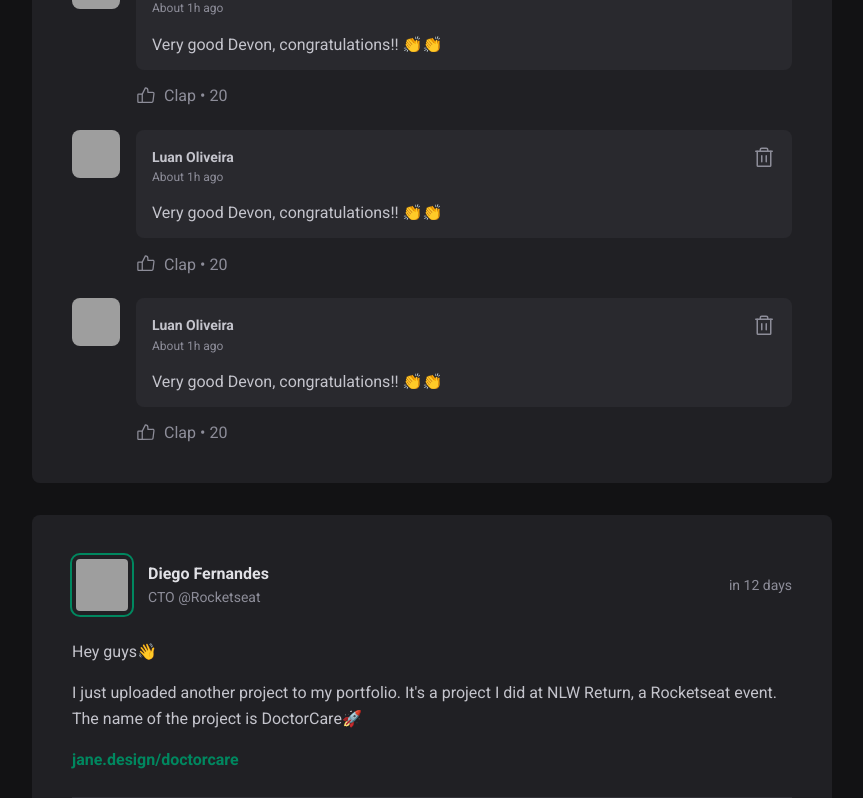
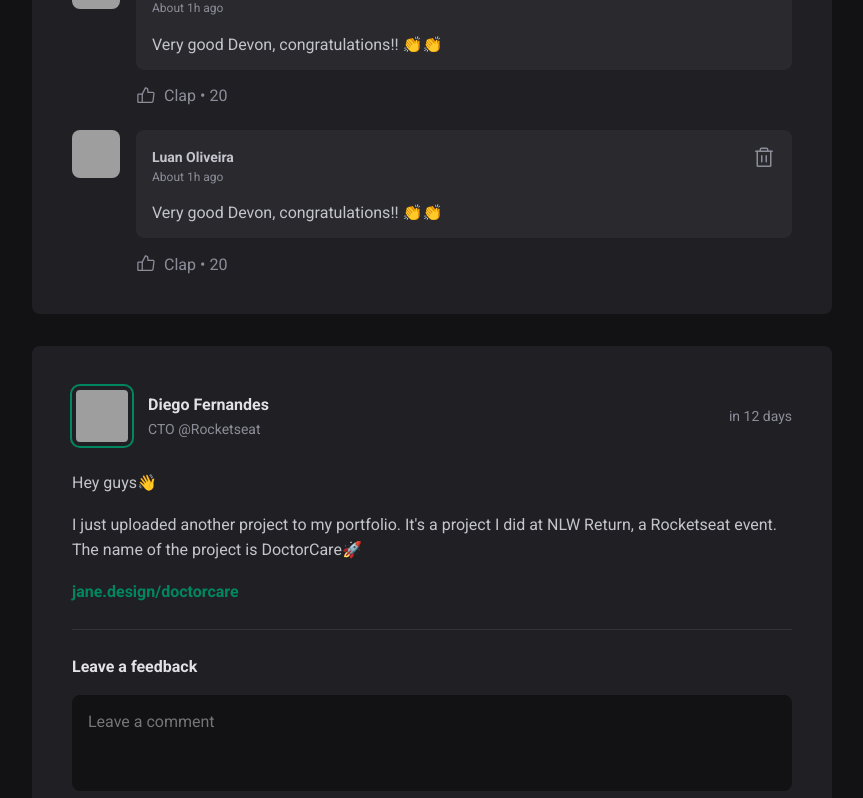
Before and after one commit to luanoliveira98/react-js-courses, a React (Vite) app in the folder Rocketseat/Getting_Started/01-reactjs-fundamentals/: page / in a window 1280 px wide. Shown: the part 624-1422 px from the top of the page, without its empty margins (352-1215 px from the left). Built offline with nearby package versions, Linux system fonts and the light colour scheme; grey boxes are pictures that could not be loaded.

Commit message:
class: useState

```diff
--- a/Rocketseat/Getting_Started/01-reactjs-fundamentals/src/components/Post.jsx
+++ b/Rocketseat/Getting_Started/01-reactjs-fundamentals/src/components/Post.jsx
@@ -1,15 +1,29 @@
 import { format, formatDistanceToNow } from 'date-fns'
+
+import { useState } from 'react'
 
 import { Avatar } from './Avatar';
 import { Comment } from './Comment';
 import styles from './Post.module.css';
 
 export function Post({ author, content, publishedAt }) {
+  const [comments, setComments] = useState([
+    1, 2,
+  ])
+
   const publishedDateFormatted = format(publishedAt, "LLLL do 'at' hh:mmbbb")
 
   const publishedDateRelativeToNow = formatDistanceToNow(publishedAt, {
     addSuffix: true
   })
+
+  function handleCreateNewComment() {
+    event.preventDefault()
+
+    setComments([...comments, comments.length + 1])
+  }
+
+
   return (
     <article className={styles.post}>
       <header>
@@ -36,7 +50,7 @@
         })}
       </div>
 
-      <form className={styles.commentForm}>
+      <form onSubmit={handleCreateNewComment} className={styles.commentForm}>
         <strong>Leave a feedback</strong>
 
         <textarea
@@ -49,9 +63,9 @@
       </form>
 
       <div className={styles.commentList}>
-        <Comment />
-        <Comment />
-        <Comment />
+        {comments.map(comment => {
+          return <Comment />
+        })}
       </div>
     </article>
   )
```
